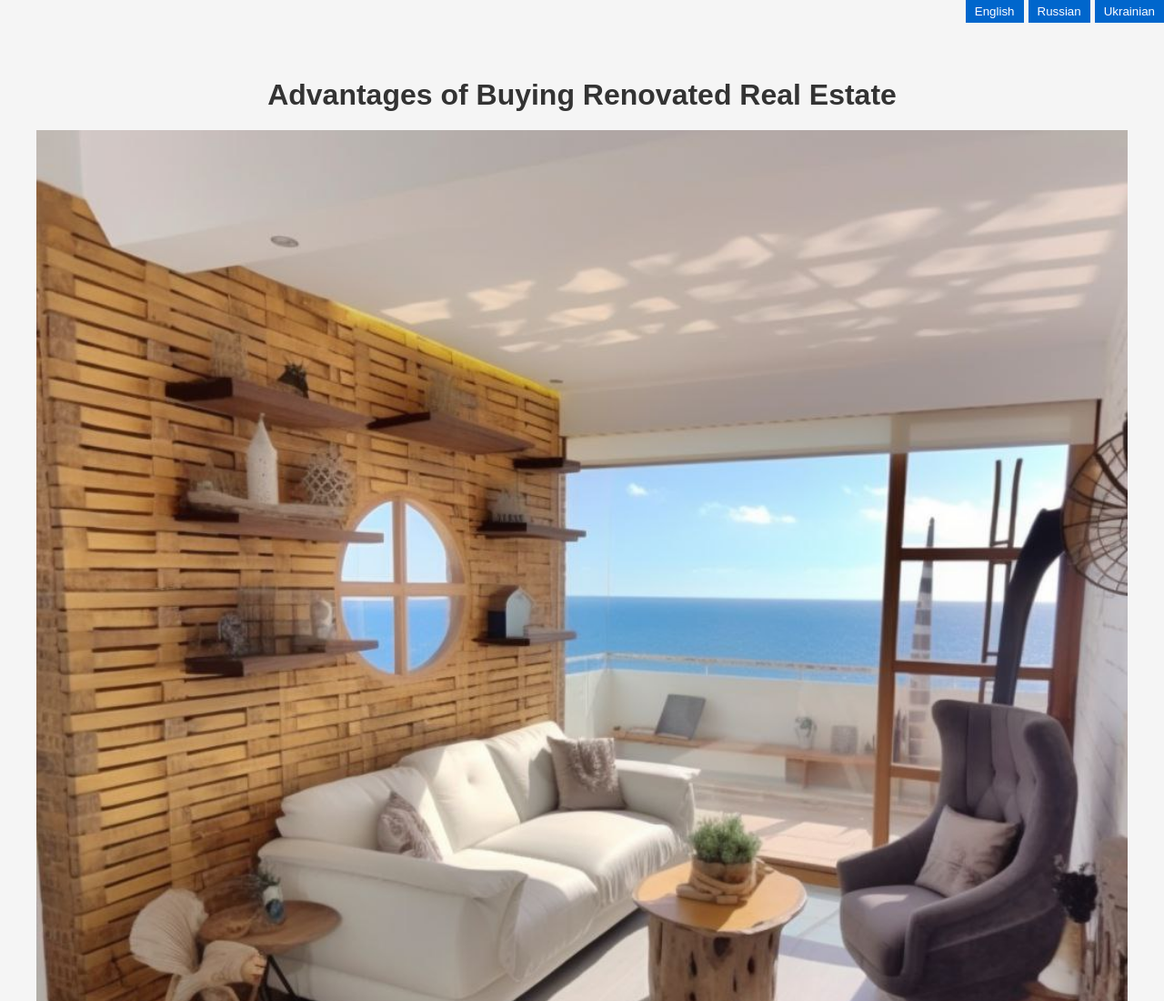
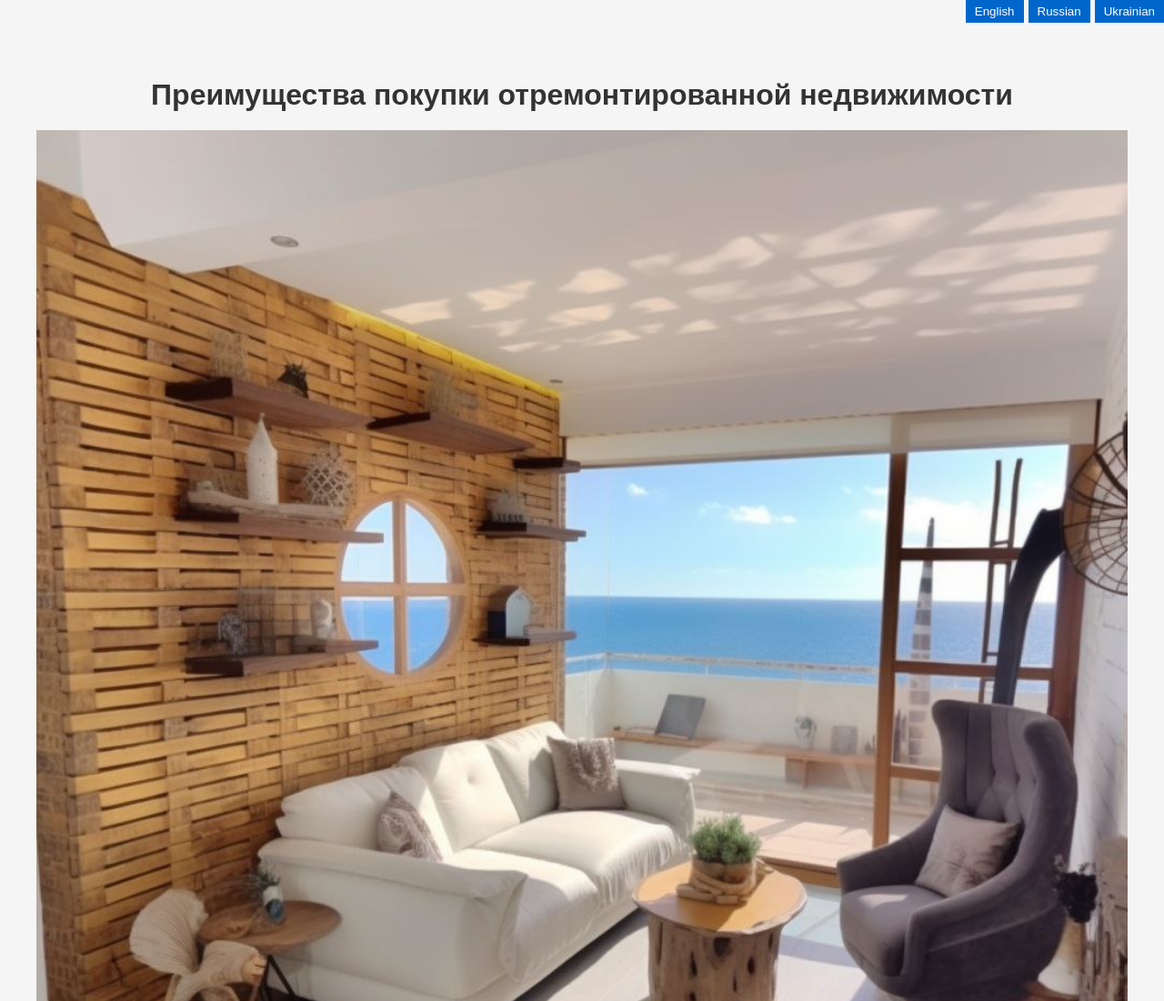
Before and after one commit to mariana-shemsedinova/Renovation, a plain HTML site: page ru.html in a window 1280 px wide. Shown: the top 1100 px of the page at 91% size. Drawn offline with Linux system fonts and the light colour scheme.

Commit message:
Translate title

```diff
--- a/ru.html
+++ b/ru.html
@@ -13,7 +13,7 @@
     <button onclick="changeLanguage('uk')">Ukrainian</button>
   </div>
   <div class="container">
-<h1>Advantages of Buying Renovated Real Estate</h1>
+<h1>Преимущества покупки отремонтированной недвижимости</h1>
 <img src="image1.jpg" alt="Image placeholder">
 20 тезисов, рассказывающих о преимуществах выкупа и реновации недвижимости, а также о том, почему это интересно вашим клиентам:
 <ul>
```
Also changed, not shown: uk.html (+1 -1 lines).
